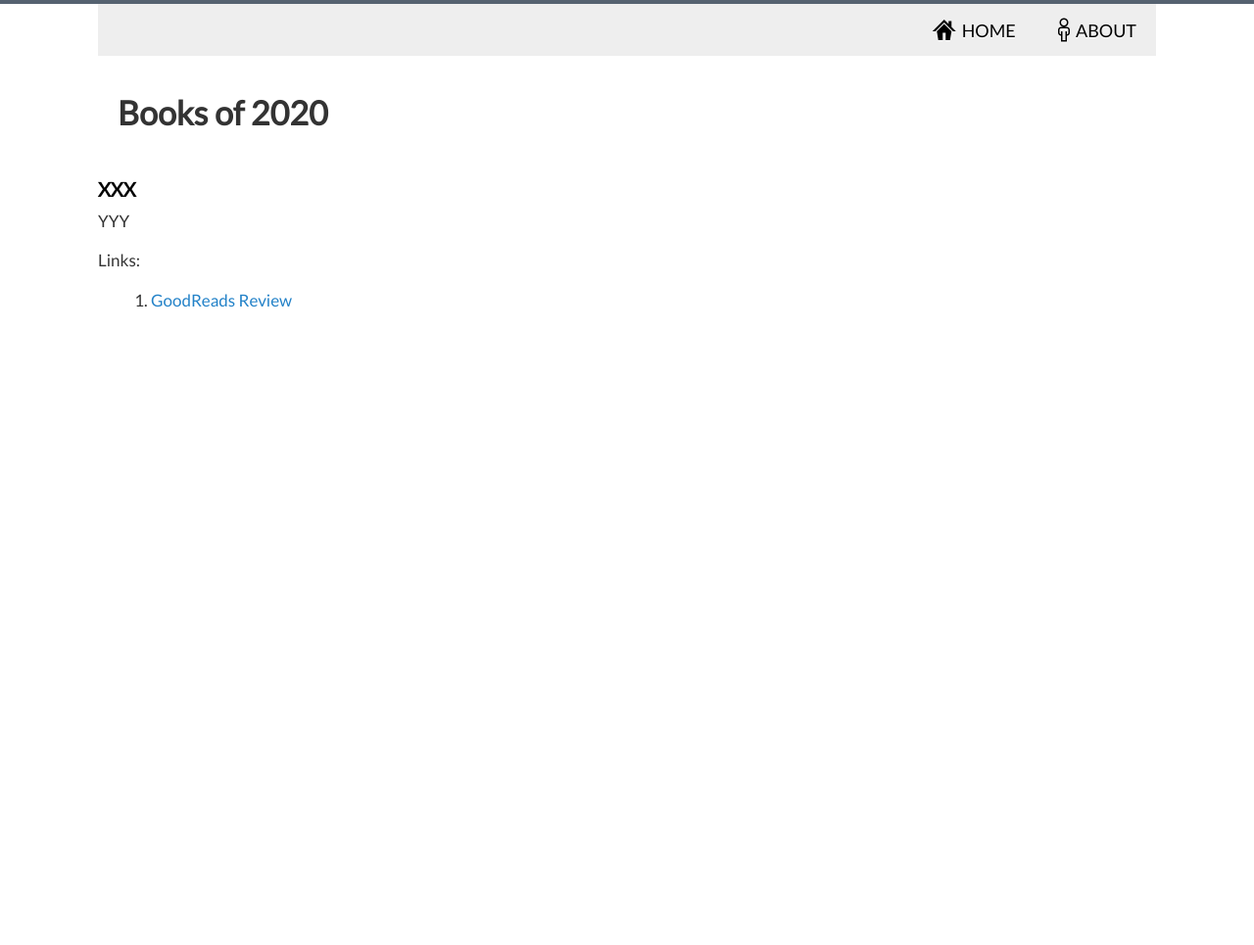
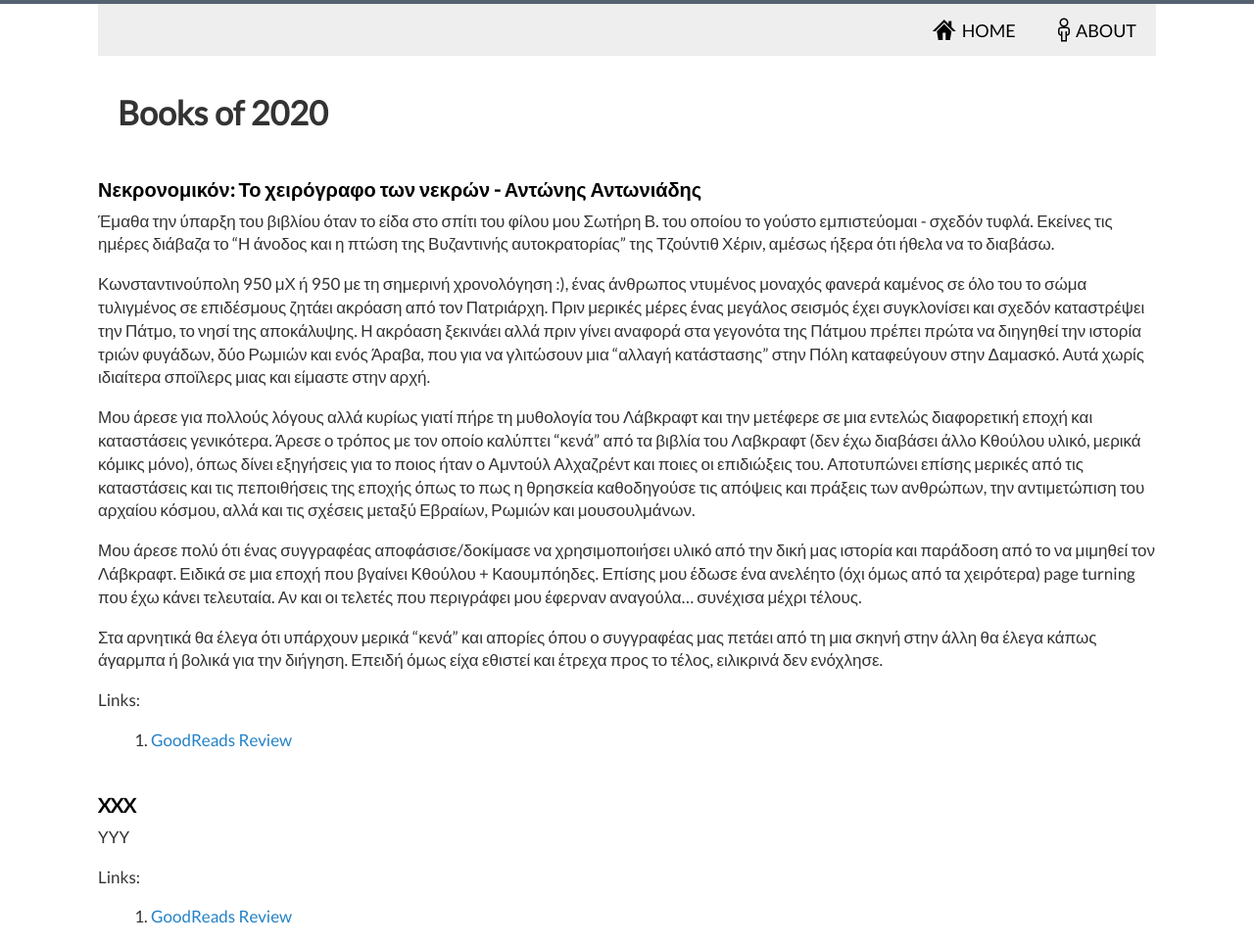
Before and after one commit to dimitrismistriotis/dimitrismistriotis.github.io, a Jekyll site: the page built from _posts/2020-01-13-books_of_2020.md, in a window 1280 px wide. Shown: the whole page at 98% size. Built offline with Jekyll 4.4.1, drawn with Linux system fonts in a browser that asks for light colours; before the commit the page ends 900 px from its top, so only the background shows below that.

Commit message:
First review

```diff
--- a/_posts/2020-01-13-books_of_2020.md
+++ b/_posts/2020-01-13-books_of_2020.md
@@ -6,6 +6,22 @@ permalink: /books2020
 
 # Books of 2020
 
+## Νεκρονομικόν: Το χειρόγραφο των νεκρών - Αντώνης Αντωνιάδης
+
+Έμαθα την ύπαρξη του βιβλίου όταν το είδα στο σπίτι του φίλου μου Σωτήρη Β. του οποίου το γούστο εμπιστεύομαι - σχεδόν τυφλά. Εκείνες τις ημέρες διάβαζα το "Η άνοδος και η πτώση της Βυζαντινής αυτοκρατορίας" της Τζούντιθ Χέριν, αμέσως ήξερα ότι ήθελα να το διαβάσω.
+
+Κωνσταντινούπολη 950 μΧ ή 950 με τη σημερινή χρονολόγηση :), ένας άνθρωπος ντυμένος μοναχός φανερά καμένος σε όλο του το σώμα τυλιγμένος σε επιδέσμους ζητάει ακρόαση από τον Πατριάρχη. Πριν μερικές μέρες ένας μεγάλος σεισμός έχει συγκλονίσει και σχεδόν καταστρέψει την Πάτμο, το νησί της αποκάλυψης. Η ακρόαση ξεκινάει αλλά πριν γίνει αναφορά στα γεγονότα της Πάτμου πρέπει πρώτα να διηγηθεί την ιστορία τριών φυγάδων, δύο Ρωμιών και ενός Άραβα, που για να γλιτώσουν μια "αλλαγή κατάστασης" στην Πόλη καταφεύγουν στην Δαμασκό. Αυτά χωρίς ιδιαίτερα σποϊλερς μιας και είμαστε στην αρχή.
+
+Μου άρεσε για πολλούς λόγους αλλά κυρίως γιατί πήρε τη μυθολογία του Λάβκραφτ και την μετέφερε σε μια εντελώς διαφορετική εποχή και καταστάσεις γενικότερα. Άρεσε ο τρόπος με τον οποίο καλύπτει "κενά" από τα βιβλία του Λαβκραφτ (δεν έχω διαβάσει άλλο Κθούλου υλικό, μερικά κόμικς μόνο), όπως δίνει εξηγήσεις για το ποιος ήταν ο Αμντούλ Αλχαζρέντ και ποιες οι επιδιώξεις του. Αποτυπώνει επίσης μερικές από τις καταστάσεις και τις πεποιθήσεις της εποχής όπως το πως η θρησκεία καθοδηγούσε τις απόψεις και πράξεις των ανθρώπων, την αντιμετώπιση του αρχαίου κόσμου, αλλά και τις σχέσεις μεταξύ Εβραίων, Ρωμιών και μουσουλμάνων.
+
+Μου άρεσε πολύ ότι ένας συγγραφέας αποφάσισε/δοκίμασε να χρησιμοποιήσει υλικό από την δική μας ιστορία και παράδοση από το να μιμηθεί τον Λάβκραφτ. Ειδικά σε μια εποχή που βγαίνει Κθούλου + Καουμπόηδες. Επίσης μου έδωσε ένα ανελέητο (όχι όμως από τα χειρότερα) page turning που έχω κάνει τελευταία. Αν και οι τελετές που περιγράφει μου έφερναν αναγούλα... συνέχισα μέχρι τέλους.
+
+Στα αρνητικά θα έλεγα ότι υπάρχουν μερικά "κενά" και απορίες όπου ο συγγραφέας μας πετάει από τη μια σκηνή στην άλλη θα έλεγα κάπως άγαρμπα ή βολικά για την διήγηση. Επειδή όμως είχα εθιστεί και έτρεχα προς το τέλος, ειλικρινά δεν ενόχλησε.
+
+Links:
+
+1.  [GoodReads Review](XXXX)
+
 ## XXX
 
 YYY
```
